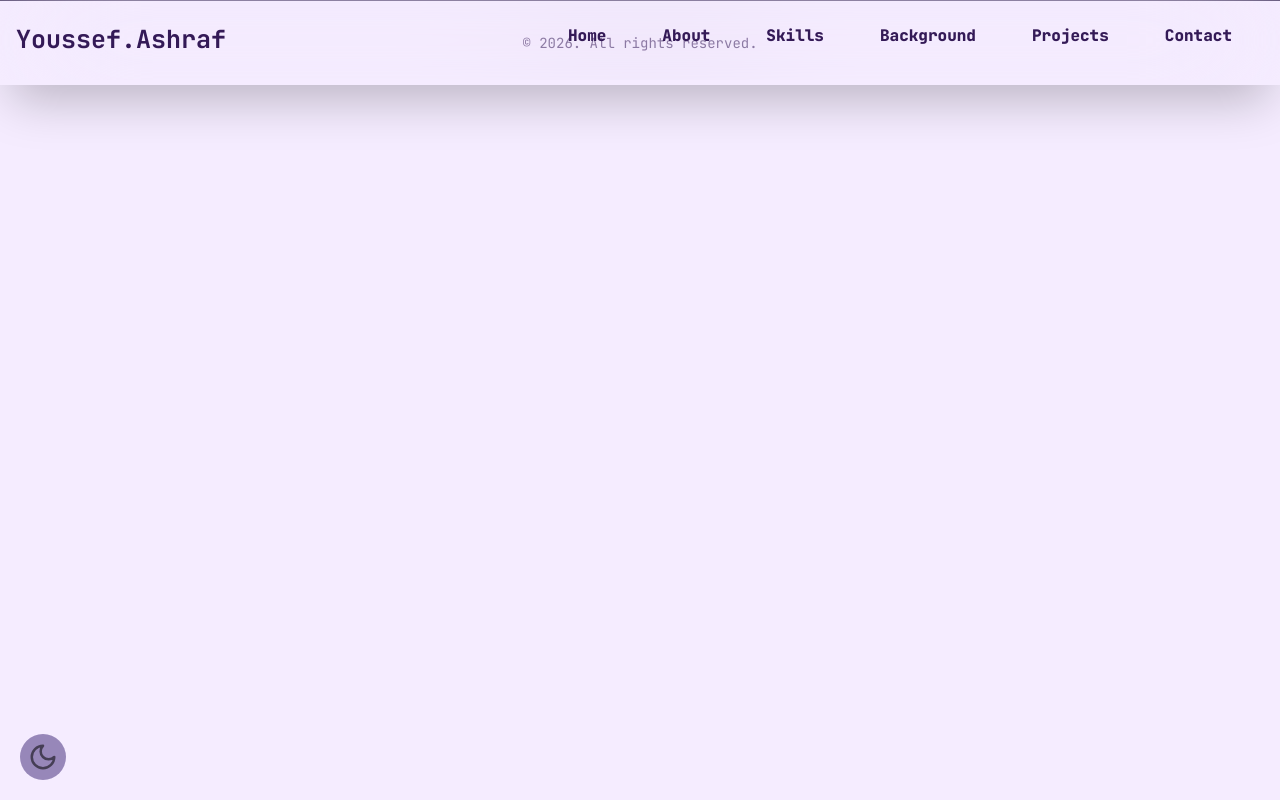
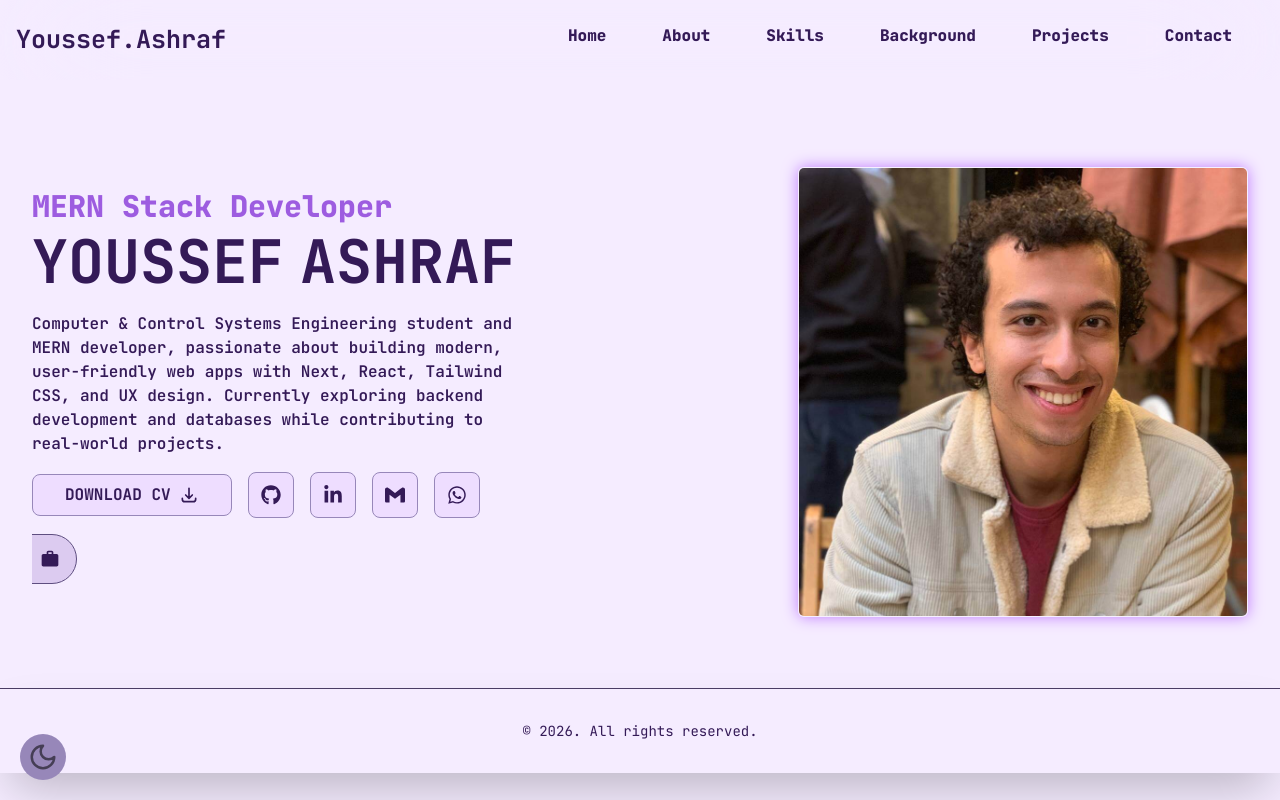
Before and after one commit to youssefsalehs/portfolio, a Next.js app: page / in a window 1280 px wide. Built offline with nearby package versions, Linux system fonts and the light colour scheme; what @mui/material-nextjs would draw is missing.

Commit message:
implement: Hero Section

```diff
--- a/src/app/page.js
+++ b/src/app/page.js
@@ -1,3 +1,11 @@
+import HeroSection from "@/components/HeroSection/HeroSection";
+
 export default function Home() {
-  return <div></div>;
+  return (
+    <div>
+      <section id="home">
+        <HeroSection />
+      </section>
+    </div>
+  );
 }
--- /dev/null
+++ b/src/components/Buttons/mybutton.js
@@ -0,0 +1,56 @@
+import { Button } from "@mui/material";
+import React from "react";
+
+export default function MyButton({ onClick, children, variant }) {
+  const styles = {
+    expand: {
+      border: "1px solid",
+      borderColor: "secondary.main",
+      bgcolor: "#c27cff22",
+      "& .bgExpand": {
+        position: "absolute",
+        top: 0,
+        left: 0,
+        width: 0,
+        height: "100%",
+        bgcolor: "secondary.main",
+        zIndex: 0,
+        transition: "width 0.3s ease",
+      },
+      "&:hover .bgExpand": {
+        width: "100%",
+      },
+      "& .content": {
+        position: "relative",
+        display: "flex",
+        alignItems: "center",
+        gap: 1,
+        zIndex: 1,
+      },
+    },
+    secondary: {
+      bgcolor: "background.tertiary",
+
+      fontWeight: 900,
+      "&:hover": {
+        bgcolor: "secondary.light",
+      },
+    },
+  };
+  return (
+    <Button
+      onClick={onClick}
+      sx={{
+        overflow: "hidden",
+        fontSize: 14,
+        px: 4,
+        color: "text.primary",
+        py: 1,
+        cursor: "pointer",
+        ...styles[variant],
+      }}
+    >
+      {children}
+    </Button>
+  );
+}
--- /dev/null
+++ b/src/components/HeroSection/HeroSection.js
@@ -0,0 +1,10 @@
+import ShortBrief from "./ShortBrief";
+import ImageComp from "./ImageComp";
+export default function HeroSection() {
+  return (
+    <div className="flex flex-col-reverse gap-8 lg:flex-row items-center justify-between pt-28 md:pt-24 ">
+      <ShortBrief />
+      <ImageComp />
+    </div>
+  );
+}
--- /dev/null
+++ b/src/components/HeroSection/ImageComp.js
@@ -0,0 +1,25 @@
+import Image from "next/image";
+function ImageComp() {
+  return (
+    <div className="basis-[49.1%]  ">
+      <div className="relative aspect-square flex items-center justify-end">
+        <div className="relative w-[300px] h-[300px] md:w-[450px] md:h-[450px]">
+          <div className="absolute inset-0 scale-50 rounded-full bg-primary blur-xl" />
+
+          <div className="relative rounded-md overflow-hidden w-full h-full border border-white/20 shadow-[0_0_15px_#c17cff]">
+            <Image
+              src="/me.jpg"
+              alt="Youssef Ashraf"
+              rel="preload"
+              loading="eager"
+              fill
+              className="object-cover object-top"
+            />
+          </div>
+        </div>
+      </div>
+    </div>
+  );
+}
+
+export default ImageComp;
--- /dev/null
+++ b/src/components/HeroSection/ShortBrief.js
@@ -0,0 +1,94 @@
+import { FaGithub } from "react-icons/fa";
+import { FaLinkedinIn } from "react-icons/fa6";
+import { SiGmail } from "react-icons/si";
+import { FaWhatsapp } from "react-icons/fa";
+import { socialLinks } from "@/constants/constants";
+import { Typography } from "@mui/material";
+import { HiOutlineDownload } from "react-icons/hi";
+import Link from "next/link";
+import { MdWork } from "react-icons/md";
+import MyButton from "../Buttons/mybutton";
+const icons = {
+  FaGithub: <FaGithub />,
+  FaLinkedinIn: <FaLinkedinIn />,
+  SiGmail: <SiGmail />,
+  FaWhatsapp: <FaWhatsapp />,
+};
+export default function ShortBrief() {
+  return (
+    <div className="basis-[49.1%]  flex  flex-col  gap-2 overflow-hidden">
+      <Typography
+        component={"h3"}
+        sx={{
+          color: "primary.main",
+        }}
+        className=" !text-center lg:!text-left !font-extrabold !text-2xl lg:!text-3xl"
+      >
+        MERN Stack Developer
+      </Typography>
+
+      <h1 className="text-4xl text-center lg:text-left lg:text-6xl font-bold mb-3 ">
+        YOUSSEF<span className="-ml-5"> ASHRAF</span>
+      </h1>
+      <p className=" w-full md:w-[60%] lg:w-[85%]  self-center lg:self-start text-center lg:!text-left font-semibold  ">
+        Computer & Control Systems Engineering student and MERN developer,
+        passionate about building modern, user-friendly web apps with Next,
+        React, Tailwind CSS, and UX design. Currently exploring backend
+        development and databases while contributing to real-world projects.
+      </p>
+      <div className="flex flex-col md:items-center lg:items-start  gap-6 py-2">
+        <div className="flex gap-4 items-center  justify-center lg:justify-start flex-wrap">
+          <a href="/resume.pdf" download>
+            <MyButton variant="expand">
+              <span className="bgExpand"></span>
+              <Typography className="flex gap-1 items-center content !font-bold">
+                Download CV <HiOutlineDownload size={20} />
+              </Typography>
+            </MyButton>
+          </a>
+          <div className="flex gap-4">
+            {socialLinks.map((link, i) => (
+              <Typography
+                component="a"
+                key={i}
+                aria-label={link.name}
+                href={link.url}
+                target="_blank"
+                rel="noopener noreferrer"
+                sx={{
+                  display: "inline-flex",
+                  alignItems: "center",
+                  justifyContent: "center",
+                  border: 1,
+                  bgcolor: "#c27cff22",
+                  borderColor: "secondary.main",
+                  borderRadius: 1,
+                  p: 1.5,
+                  fontSize: "1.25rem",
+                  textDecoration: "none",
+                  color: "inherit",
+                  transition: "all 0.3s ease",
+                  "&:hover": {
+                    bgcolor: "secondary.main",
+                    borderColor: "secondary.dark",
+
+                    boxShadow: "0 0 15px #c27cff65",
+                  },
+                }}
+              >
+                {icons[link.icon]}
+              </Typography>
+            ))}
+          </div>
+        </div>
+      </div>
+      <Link
+        href={"/projects"}
+        className="bg-primary-700 bg-opacity-20 w-fit px-4 font-semibold py-3 mb-3 rounded-r-full flex items-center gap-2 -translate-x-[180px] hover:-translate-x-1 transition duration-300 hover:shadow-[0_0_5px_#c27cff65] border border-secondary-500 "
+      >
+        View All Projects
+        <MdWork size={20} />
+      </Link>
+    </div>
+  );
+}
--- a/src/components/ThemeBtn/themeBtn.js
+++ b/src/components/ThemeBtn/themeBtn.js
@@ -10,6 +10,7 @@ export default function ThemeBtn() {
   return (
     <IconButton
       onClick={toggleMode}
+      aria-label="theme button"
       sx={{
         position: "fixed",
         left: 20,
```
